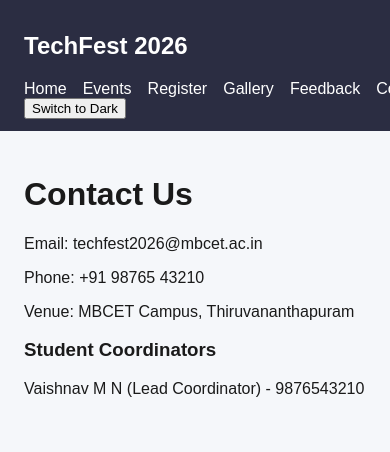
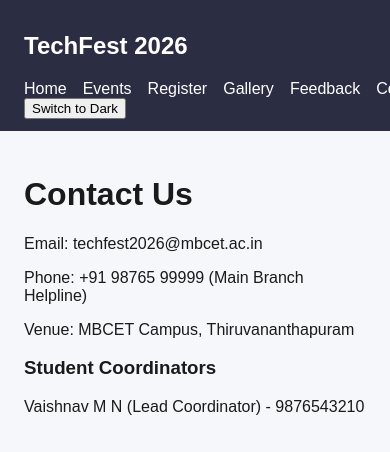
Before and after one commit to vaishh-05/techfest-2026, a React (Vite) app in the folder client/: page /contact in a window 390 px wide. Shown: the top 452 px of the page. Built offline with nearby package versions, Linux system fonts and the light colour scheme.

Commit message:
Update phone on main

```diff
--- a/client/src/pages/Contact.jsx
+++ b/client/src/pages/Contact.jsx
@@ -3,7 +3,7 @@ function Contact() {
         <div className="page">
             <h1>Contact Us</h1>
             <p>Email: techfest2026@mbcet.ac.in</p>
-            <p>Phone: +91 98765 43210</p>
+            <p>Phone: +91 98765 99999 (Main Branch Helpline)</p>
             <p>Venue: MBCET Campus, Thiruvananthapuram</p>
             <div className="coordinator-info">
                 <h3>Student Coordinators</h3>
```
